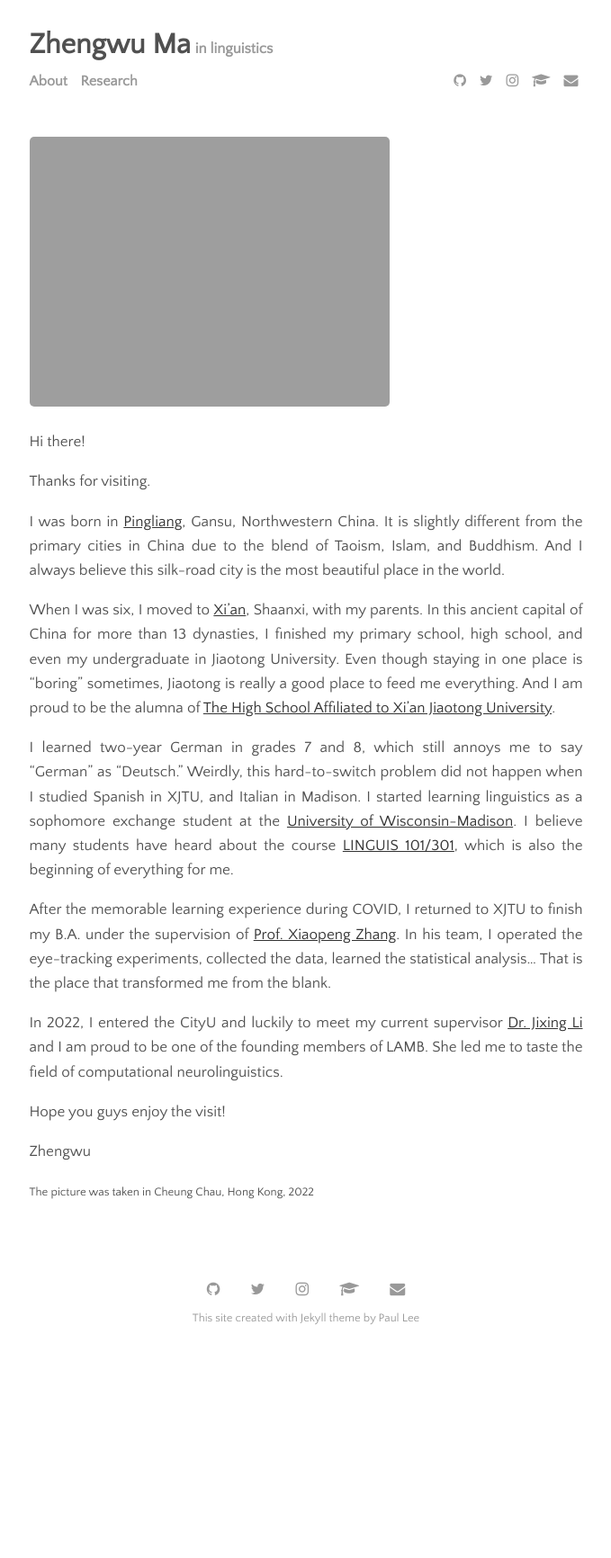
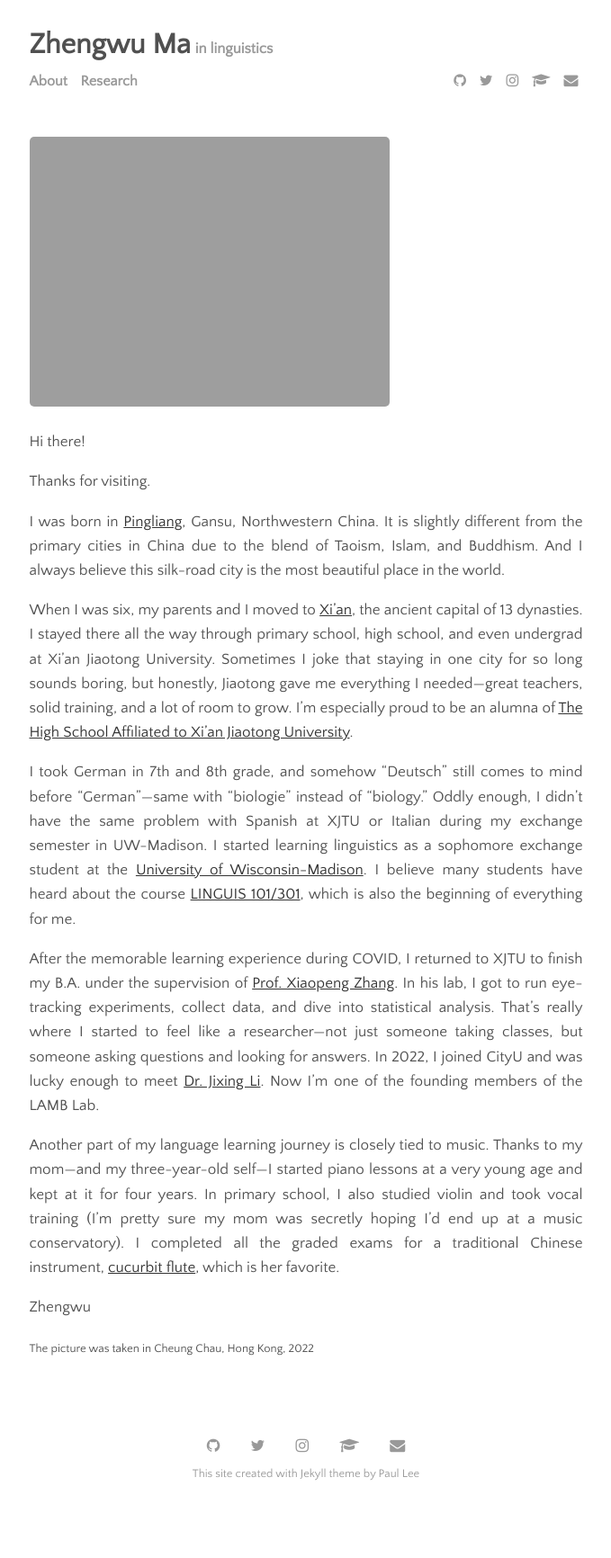
Before and after one commit to zhengwuma/zhengwuma.github.io, a Jekyll site: the page built from menu/learning.md, in a window 1280 px wide. Shown: the whole page at 90% size, without its empty margins (300-979 px from the left). Built offline with Jekyll 4.4.1, drawn with Linux system fonts in a browser that asks for light colours; before the commit the page ends 1559 px from its top, so only the background shows below that.

Commit message:
Update learning.md

```diff
--- a/menu/learning.md
+++ b/menu/learning.md
@@ -11,15 +11,13 @@ Thanks for visiting.
 
 I was born in [Pingliang](https://www.trip.com/travel-guide/destination/pingliang-424/), Gansu, Northwestern China. It is slightly different from the primary cities in China due to the blend of Taoism, Islam, and Buddhism. And I always believe this silk-road city is the most beautiful place in the world.
 
-When I was six, I moved to [Xi'an](https://en.wikipedia.org/wiki/Xi%27an), Shaanxi, with my parents. In this ancient capital of China for more than 13 dynasties, I finished my primary school, high school, and even my undergraduate in Jiaotong University. Even though staying in one place is "boring" sometimes, Jiaotong is really a good place to feed me everything. And I am proud to be the alumna of [The High School Affiliated to Xi'an Jiaotong University](http://www.xajdfz.com.cn/).
+When I was six, my parents and I moved to [Xi'an](https://en.wikipedia.org/wiki/Xi%27an), the ancient capital of 13 dynasties. I stayed there all the way through primary school, high school, and even undergrad at Xi’an Jiaotong University. Sometimes I joke that staying in one city for so long sounds boring, but honestly, Jiaotong gave me everything I needed—great teachers, solid training, and a lot of room to grow. I’m especially proud to be an alumna of [The High School Affiliated to Xi'an Jiaotong University](http://www.xajdfz.com.cn/).
 
-I learned two-year German in grades 7 and 8, which still annoys me to say "German" as "Deutsch." Weirdly, this hard-to-switch problem did not happen when I studied Spanish in XJTU, and Italian in Madison. I started learning linguistics as a sophomore exchange student at the [University of Wisconsin-Madison](https://www.wisc.edu/). I believe many students have heard about the course [LINGUIS 101/301](https://guide.wisc.edu/courses/linguis/), which is also the beginning of everything for me.
+I took German in 7th and 8th grade, and somehow "Deutsch" still comes to mind before "German"—same with "biologie" instead of "biology." Oddly enough, I didn’t have the same problem with Spanish at XJTU or Italian during my exchange semester in UW-Madison. I started learning linguistics as a sophomore exchange student at the [University of Wisconsin-Madison](https://www.wisc.edu/). I believe many students have heard about the course [LINGUIS 101/301](https://guide.wisc.edu/courses/linguis/), which is also the beginning of everything for me.
 
-After the memorable learning experience during COVID, I returned to XJTU to finish my B.A. under the supervision of [Prof. Xiaopeng Zhang](http://gr.xjtu.edu.cn/en/web/zhangxp). In his team, I operated the eye-tracking experiments, collected the data, learned the statistical analysis... That is the place that transformed me from the blank.
+After the memorable learning experience during COVID, I returned to XJTU to finish my B.A. under the supervision of [Prof. Xiaopeng Zhang](http://gr.xjtu.edu.cn/en/web/zhangxp). In his lab, I got to run eye-tracking experiments, collect data, and dive into statistical analysis. That’s really where I started to feel like a researcher—not just someone taking classes, but someone asking questions and looking for answers. In 2022, I joined CityU and was lucky enough to meet [Dr. Jixing Li](https://jixing-li.github.io/). Now I’m one of the founding members of the LAMB Lab.
 
-In 2022, I entered the CityU and luckily to meet my current supervisor [Dr. Jixing Li](https://jixing-li.github.io/) and I am proud to be one of the founding members of LAMB. She led me to taste the field of computational neurolinguistics.
-
-Hope you guys enjoy the visit!
+Another part of my language learning journey is closely tied to music. Thanks to my mom—and my three-year-old self—I started piano lessons at a very young age and kept at it for four years.  In primary school, I also studied violin and took vocal training (I’m pretty sure my mom was secretly hoping I’d end up at a music conservatory). I completed all the graded exams for a traditional Chinese instrument, [cucurbit flute](https://www.youtube.com/watch?v=QUvh4xTID5s), which is her favorite.
 
 Zhengwu
 
```
